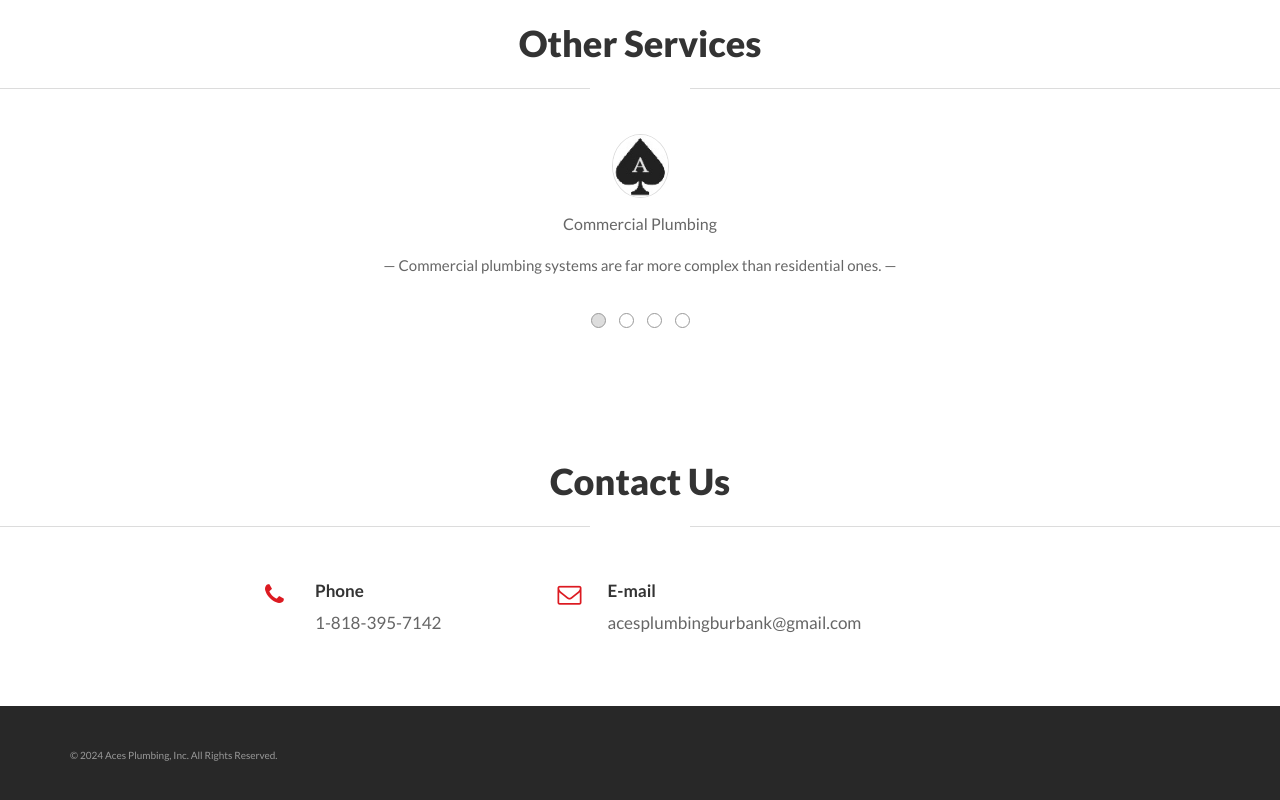
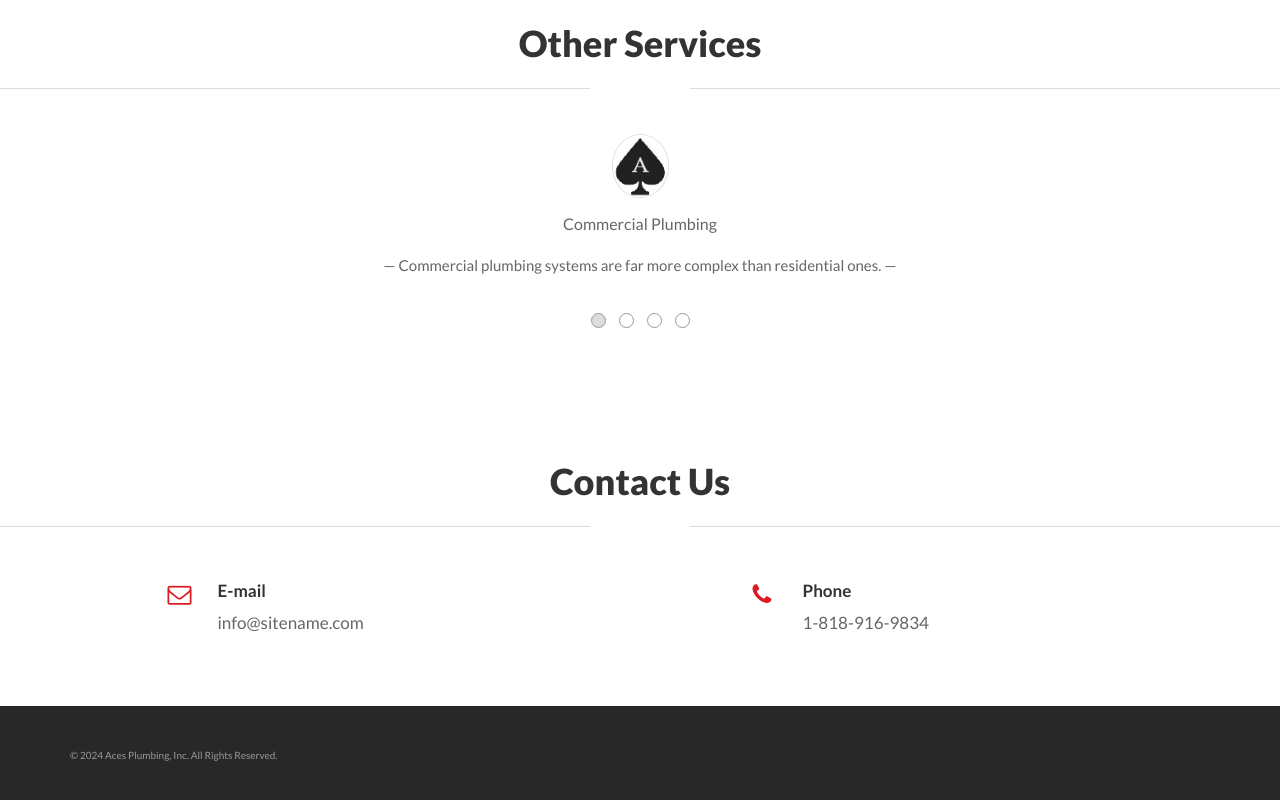
Before and after one commit to jdigangigh/acesplumbing, a plain HTML site: page index.html in a window 1280 px wide. Shown: the part 1170-1970 px from the top of the page. Drawn offline with Linux system fonts and the light colour scheme; files whose address does not match are found by name.

Commit message:
Add files via upload

```diff
--- a/index.html
+++ b/index.html
@@ -171,12 +171,71 @@
         </header>
 
         <div class="container">
-          <div class="row contact-widgets">
-            <div class="col-xs-4 col-sm-2">
-              &nbsp;
-            </div>
+          <div class="row">
+            <div class="col-xs-12 col-sm-push-1">
+              <div class="contact-widgets">
+                <div class="row">
+                  <div class="col-xs-7 col-xs-push-2 col-sm-6 col-sm-push-0">
+                    <div id="contact-email" class="contact-widget">
+                      <span class="contact-widget__icon fa fa-envelope-o"></span>
+                      <div class="contact-widget__body">
+                        <h5 class="contact-widget__title">E-mail</h5>
+                        <p>info@sitename.com</p>
+                      </div>
+                    </div>
+                  </div>
 
-            <div class="col-xs-4 col-lg-3">
+                  <div class="col-xs-7 col-xs-push-2 col-sm-6 col-sm-push-0">
+                    <div id="contact-phone" class="contact-widget">
+                      <span class="contact-widget__icon fa fa-phone"></span>
+                      <div class="contact-widget__body">
+                        <h5 class="contact-widget__title">Phone</h5>
+                        <p>1-818-916-9834</p>
+                      </div>
+                    </div>
+                  </div>
+                </div> <!-- .row -->
+
+              </div> <!-- .contact-widgets -->
+            </div> <!-- .col-* -->
+
+          </div> <!-- .row -->
+        </div> <!-- .container -->
+
+        <!--- <div class="container">
+          <div class="row">
+
+            <div class="col-xs-12 col-sm-push-1 col-md-6 col-md-push-0">
+              <div class="contact-widgets">
+                <div class="row">
+
+                  <div class="col-xs-7 col-xs-push-2 col-sm-10 col-sm-push-0">
+                    <div id="contact-phone" class="contact-widget">
+                      <span class="contact-widget__icon fa fa-phone"></span>
+                      <div class="contact-widget__body">
+                        <h5 class="contact-widget__title">Phone</h5>
+                        <p>1-818-916-9834</p>
+                      </div>
+                    </div>
+                  </div>
+
+                  <div class="col-xs-7 col-xs-push-2 col-sm-10 col-sm-push-0">
+                    <div id="contact-email" class="contact-widget">
+                      <span class="contact-widget__icon fa fa-envelope-o"></span>
+                      <div class="contact-widget__body">
+                        <h5 class="contact-widget__title">E-mail</h5>
+                        <p>info@sitename.com</p>
+                      </div>
+                    </div>
+                  </div>
+
+                </div> <!-- .row -->
+              <!--- </div> <!- - .contact-widgets -->
+            <!--- </div> <!- - .col-* -->
+
+            <!---
+            <div style="width: 35%;">&nbsp;</div>
+            <div style="margin: auto; padding: 10px; width: 30%">
               <div id="contact-phone" class="contact-widget">
                 <span class="contact-widget__icon fa fa-phone"></span>
                 <div class="contact-widget__body">
@@ -184,9 +243,7 @@
                   <p>1-818-395-7142</p>
                 </div>
               </div>
-            </div>
 
-            <div class="col-xs-4 col-md-2">
               <div id="contact-email" class="contact-widget">
                 <span class="contact-widget__icon fa fa-envelope-o"></span>
                 <div class="contact-widget__body">
@@ -195,12 +252,9 @@
                 </div>
               </div>
             </div>
-
-            <div class="col-xs-4 col-sm-2">
-              &nbsp;
-            </div>
-          </div>
-        </div> <!-- .container -->
+            <div style="width: 35%;">&nbsp;</div> --->
+         <!--- </div>
+        </div> <!- - .container -->
         <p>&nbsp;</p>
       </section>
     </main>
```
